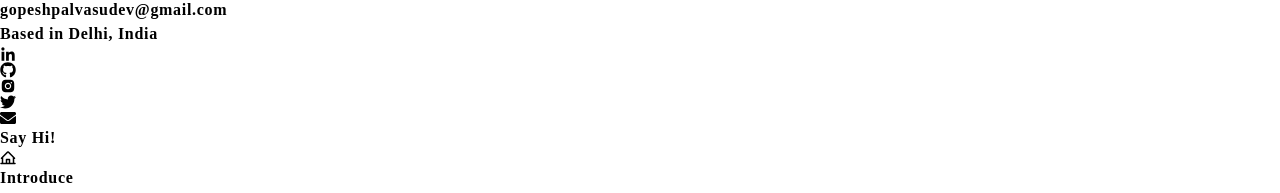
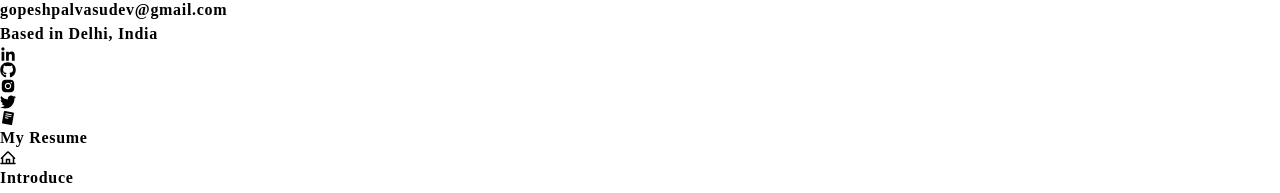
Before and after one commit to gopeshvasudev/portfolio, a React (Vite) app: page / in a window 1280 px wide. Shown: the part 871-1064 px from the top of the page. Built offline with nearby package versions, Linux system fonts and the light colour scheme; a web font is replaced by a local one.

Commit message:
updated call to action button

```diff
--- a/src/components/MyInfoCard.jsx
+++ b/src/components/MyInfoCard.jsx
@@ -1,4 +1,5 @@
-import { FaEnvelope } from "react-icons/fa";
+import { PiReadCvLogoFill } from "react-icons/pi";
+
 import { socialMediaIcons } from "../constants/dummyData";
 import SocialMediaIcon from "./SocialMediaIcon";
 
@@ -34,11 +35,11 @@ const MyInfoCard = () => {
       </div>
 
       <a
-        href="https://linkedin.com/in/gopeshvasudev"
-        target="_blank"
+        href="../assets/Gopesh_Resume.pdf"
+        download={"Gopesh_Resume"}
         className="w-8/12 sm:w-6/12 md:w-full xl:w-10/12 py-3 rounded-full border-2 border-green-400 bg-green-400 hover:bg-transparent text-black hover:text-white duration-300 flex items-center justify-center gap-2"
       >
-        <FaEnvelope /> Say Hi!
+        <PiReadCvLogoFill />My Resume
       </a>
     </div>
   );
```
Also changed, not shown: 1 other file (tests, documents, lock files or other folders).
